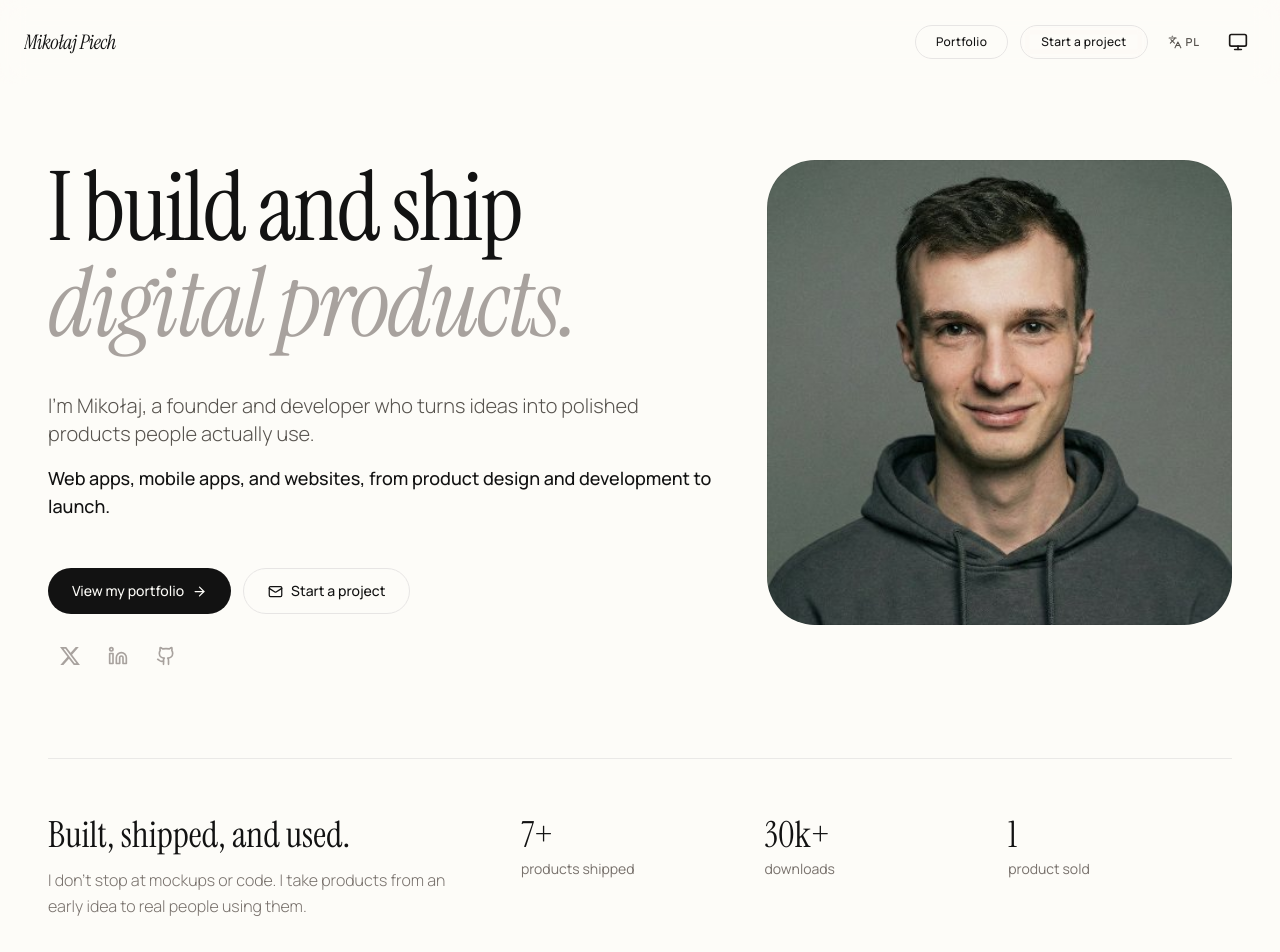
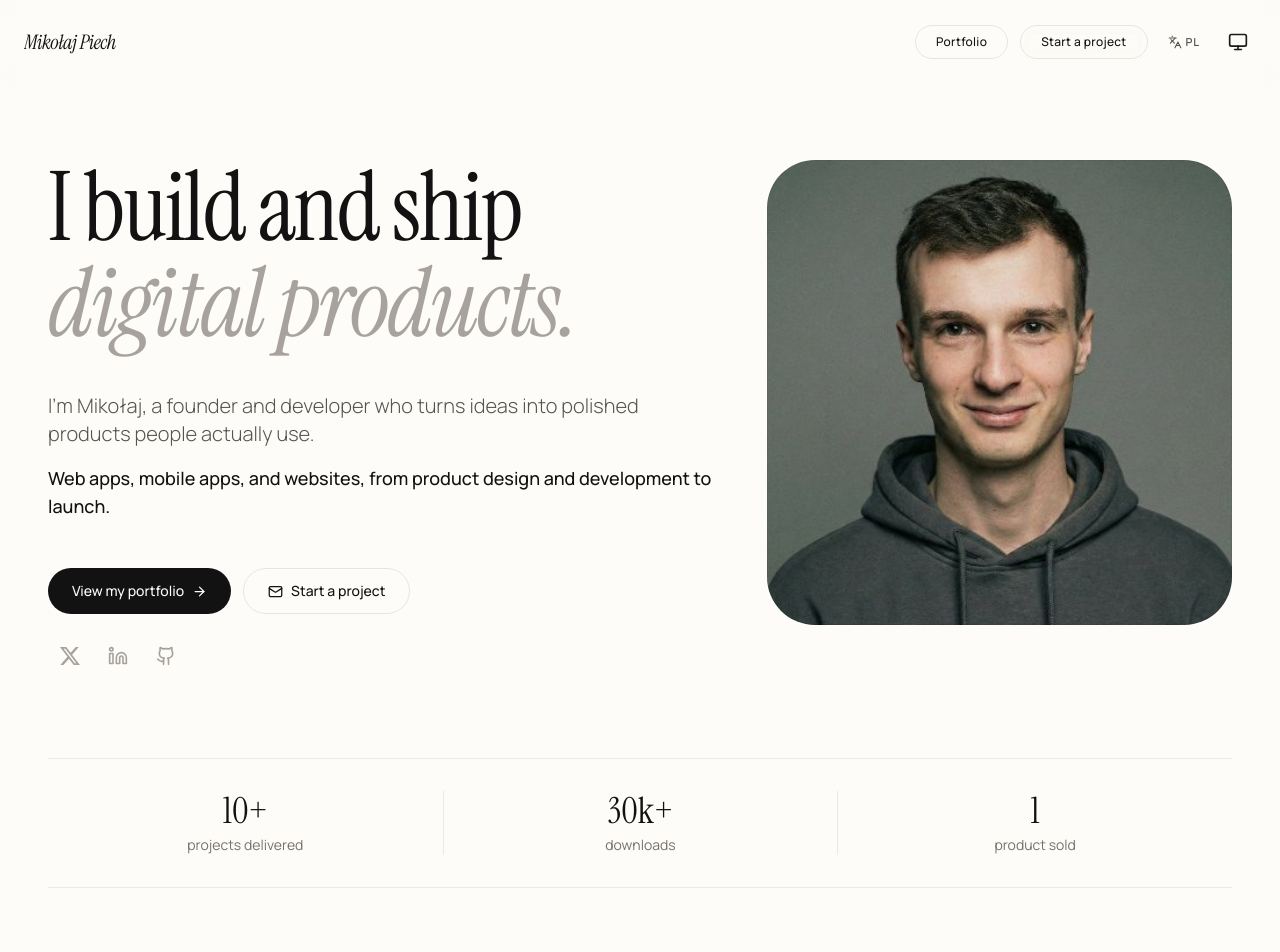
Before and after one commit to realmikolajpiech/mikolajpiechwebsite, a React (Vite) app: page / in a window 1280 px wide. Shown: the top 952 px of the page. Built offline with nearby package versions, Linux system fonts and the light colour scheme.

Commit message:
improvements

```diff
--- a/content/site.json
+++ b/content/site.json
@@ -105,7 +105,7 @@
     "headline_accent": "and shipped.",
     "subtitle": "Web apps, mobile apps, and websites, taken from idea to launch through product design, development, and iteration.",
     "stats": {
-      "apps": "7+ products shipped",
+      "apps": "10+ projects delivered",
       "downloads": "30k+ downloads",
       "platforms": "iOS · Android · Web",
       "acquired": "1 product sold"
@@ -176,7 +176,7 @@
     "title": "Built, shipped, and used.",
     "description": "I don't stop at mockups or code. I take products from an early idea to real people using them.",
     "items": [
-      { "value": "7+", "label": "products shipped" },
+      { "value": "10+", "label": "projects delivered" },
       { "value": "30k+", "label": "downloads" },
       { "value": "1", "label": "product sold" }
     ]
--- a/content/site.pl.json
+++ b/content/site.pl.json
@@ -105,7 +105,7 @@
     "headline_accent": "i wdrożyłem.",
     "subtitle": "Aplikacje internetowe, mobilne i strony internetowe – od pomysłu i projektu, przez development, aż po wdrożenie i dalszy rozwój.",
     "stats": {
-      "apps": "7+ wdrożonych produktów",
+      "apps": "10+ zrealizowanych projektów",
       "downloads": "30k+ pobrań",
       "platforms": "iOS · Android · Web",
       "acquired": "1 sprzedana aplikacja"
@@ -176,7 +176,7 @@
     "title": "Od pomysłu do użytkowników.",
     "description": "Nie kończę na makietach ani samym kodzie. Projektuję, buduję i wdrażam produkty, z których ludzie naprawdę korzystają.",
     "items": [
-      { "value": "7+", "label": "wdrożonych produktów" },
+      { "value": "10+", "label": "zrealizowanych projektów" },
       { "value": "30k+", "label": "pobrań" },
       { "value": "1", "label": "sprzedana aplikacja" }
     ]
--- a/index.html
+++ b/index.html
@@ -377,7 +377,7 @@
           <h2>Built, shipped, and used.</h2>
           <p>I take products from an early idea to real people using them.</p>
           <ul>
-            <li>6+ products shipped</li>
+            <li>10+ projects delivered</li>
             <li>30k+ downloads</li>
             <li>1 product sold</li>
           </ul>
--- a/pages/Home.tsx
+++ b/pages/Home.tsx
@@ -138,20 +138,13 @@ export default function Home() {
           whileInView={{ opacity: 1, y: 0 }}
           viewport={{ once: true, amount: 0.35 }}
           transition={{ duration: 0.65, ease: [0.16, 1, 0.3, 1] }}
-          className="border-y border-stone-200/80 dark:border-stone-800 grid lg:grid-cols-[1.15fr_2fr] gap-10 lg:gap-16 py-10 md:py-14"
+          className="border-y border-stone-200/80 dark:border-stone-800 py-7 md:py-8"
         >
-          <div className="max-w-md">
-            <h2 id="proof-title" className="text-3xl md:text-4xl font-serif text-ink dark:text-stone-50 mb-3">
-              {site.proof.title}
-            </h2>
-            <p className="text-stone-500 dark:text-stone-400 font-light leading-relaxed">
-              {site.proof.description}
-            </p>
-          </div>
-          <dl className="grid grid-cols-2 md:grid-cols-3 gap-x-5 gap-y-8">
+          <h2 id="proof-title" className="sr-only">{site.proof.title}</h2>
+          <dl className="grid grid-cols-3 divide-x divide-stone-200/80 dark:divide-stone-800">
             {site.proof.items.map((item) => (
-              <div key={item.label} className="flex flex-col">
-                <dt className="order-2 text-xs sm:text-sm text-stone-500 dark:text-stone-400 leading-snug max-w-[9rem]">
+              <div key={item.label} className="flex min-w-0 flex-col items-center px-3 text-center sm:px-6">
+                <dt className="order-2 text-[11px] sm:text-sm text-stone-500 dark:text-stone-400 leading-snug">
                   {item.label}
                 </dt>
                 <dd className="order-1 text-3xl sm:text-4xl font-serif text-ink dark:text-stone-50 mb-1">
--- a/public/crawl/portfolio.html
+++ b/public/crawl/portfolio.html
@@ -22,7 +22,7 @@
       <h1>Products I've built and shipped.</h1>
       <p>Web apps, mobile apps, and websites, taken from idea to launch through product design, development, and iteration.</p>
       <ul>
-        <li>7+ products shipped</li>
+        <li>10+ projects delivered</li>
         <li>30k+ downloads</li>
         <li>iOS · Android · Web</li>
         <li>1 product sold</li>
```
Also changed, not shown: public/llms-full.txt.
